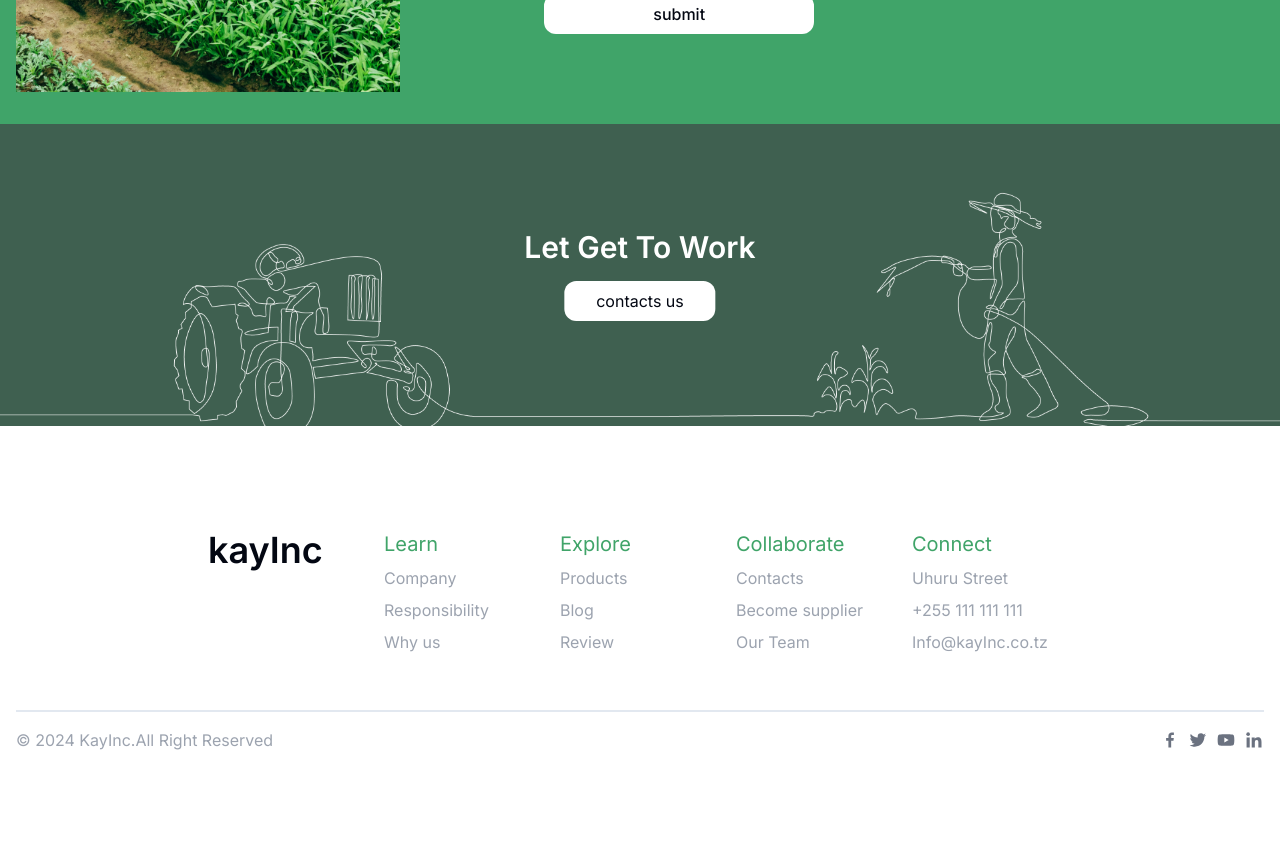
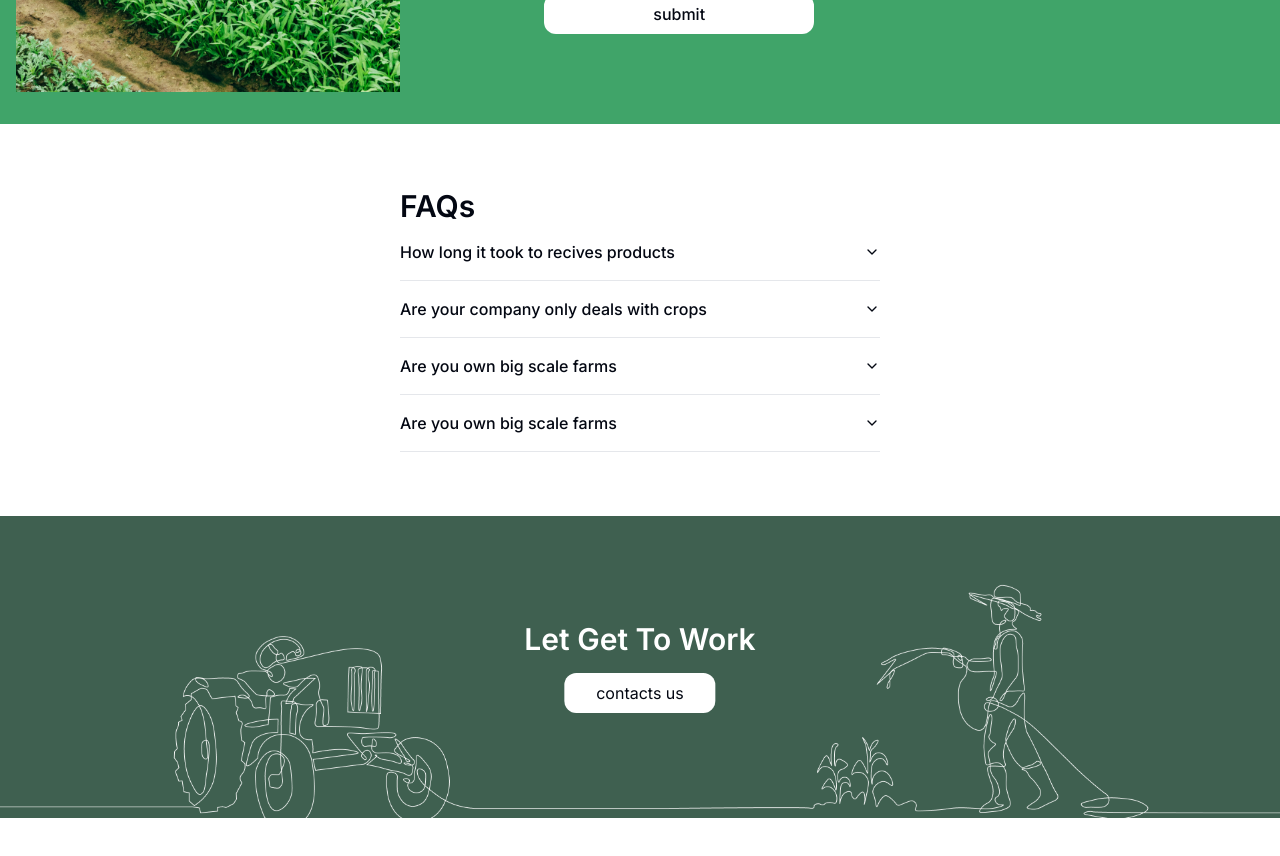
Before and after one commit to kayzo1903/kayinc, a Next.js app: page /Contacts in a window 1280 px wide. Shown: the part 1580-2436 px from the top of the page. Before the commit the page ends 2348 px from the top, so only its background shows below. Built offline with nearby package versions, Linux system fonts and the light colour scheme.

Commit message:
Faqs were added at contacts page

```diff
--- a/src/app/Contacts/page.tsx
+++ b/src/app/Contacts/page.tsx
@@ -1,6 +1,8 @@
+import { AccordionDemo } from "@/components/Accordion/Accordion";
 import OurAddress from "@/components/Contacts-Adress/Contacts-address";
 import EnguiryForm from "@/components/Contacts-Adress/EnguiryForm";
 import Herosection from "@/components/Herosection/contacts-Herosection";
+import { Accordion } from "@/components/ui/accordion";
 
 export default function ContactPage() {
     return (
@@ -8,6 +10,7 @@ export default function ContactPage() {
            <Herosection />
            <OurAddress />
            <EnguiryForm />
+           <AccordionDemo />
         </section>
     )
 }
--- a/src/components/Accordion/Accordion.tsx
+++ b/src/components/Accordion/Accordion.tsx
@@ -7,26 +7,46 @@ import {
 
 export function AccordionDemo() {
     return (
+        <div className="px-4 w-full mx-auto py-16 max-w-lg">
+            <h3 className="text-2xl sm:text-3xl font-semibold leading-relaxed">FAQs</h3>
             <Accordion type="single" collapsible className="w-full">
                 <AccordionItem value="item-1">
-                <AccordionTrigger>Is it accessible?</AccordionTrigger>
+                    <AccordionTrigger>How long it took to recives products</AccordionTrigger>
                     <AccordionContent>
-                    Yes. It adheres to the WAI-ARIA design pattern.
+                        Lorem ipsum dolor sit amet consectetur adipisicing elit. Recusandae culpa
+                        dignissimos excepturi voluptate vitae consequatur dolorem qui sed, voluptas
+                        natus voluptatibus
+                        quia eveniet enim voluptates aspernatur voluptatum soluta nam consectetur?
                     </AccordionContent>
                 </AccordionItem>
                 <AccordionItem value="item-2">
-                <AccordionTrigger>Is it styled?</AccordionTrigger>
+                    <AccordionTrigger>Are your company only deals with crops</AccordionTrigger>
                     <AccordionContent>
-                    Yes. It comes with default styles that matches the other
-                    components&apos; aesthetic.
+                        Lorem ipsum dolor sit amet consectetur adipisicing elit. Recusandae culpa
+                        dignissimos excepturi voluptate vitae consequatur dolorem qui sed, voluptas
+                        natus voluptatibus
+                        quia eveniet enim voluptates aspernatur voluptatum soluta nam consectetur?
                     </AccordionContent>
                 </AccordionItem>
                 <AccordionItem value="item-3">
-                <AccordionTrigger>Is it animated?</AccordionTrigger>
+                    <AccordionTrigger>Are you own big scale farms</AccordionTrigger>
                     <AccordionContent>
-                    Yes. It's animated by default, but you can disable it if you prefer.
+                        Lorem ipsum dolor sit amet consectetur adipisicing elit. Recusandae culpa
+                        dignissimos excepturi voluptate vitae consequatur dolorem qui sed, voluptas
+                        natus voluptatibus
+                        quia eveniet enim voluptates aspernatur voluptatum soluta nam consectetur?
+                    </AccordionContent>
+                </AccordionItem>
+                <AccordionItem value="item-4">
+                    <AccordionTrigger>Are you own big scale farms</AccordionTrigger>
+                    <AccordionContent>
+                        Lorem ipsum dolor sit amet consectetur adipisicing elit. Recusandae culpa
+                        dignissimos excepturi voluptate vitae consequatur dolorem qui sed, voluptas
+                        natus voluptatibus
+                        quia eveniet enim voluptates aspernatur voluptatum soluta nam consectetur?
                     </AccordionContent>
                 </AccordionItem>
             </Accordion>
+        </div>
     )
 }
```
Lines whose indentation alone changed are shown as unchanged.
